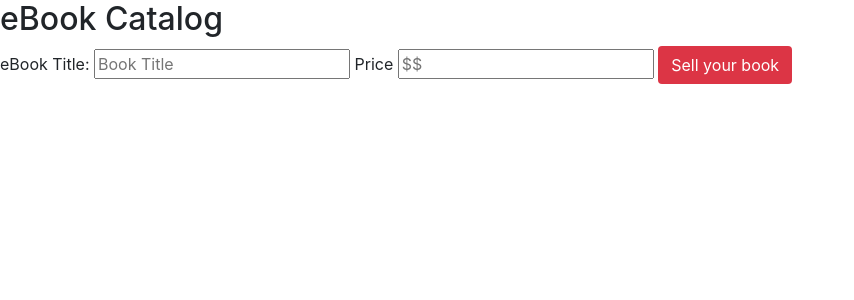
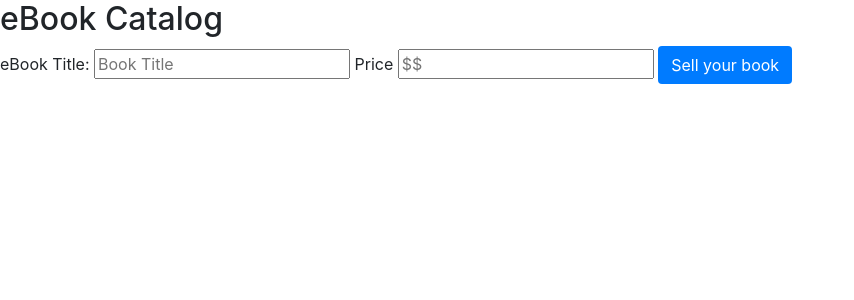
Before and after one commit to adhithin/virtualLibrary, a Flask app: page /join/sell in a window 1280 px wide. Shown: the top 300 px of the page, without its empty margins (0-854 px from the left). Run offline with Flask 2, Linux system fonts and the light colour scheme; data that the repository does not hold is empty; some libraries are stand-ins or nearby versions.

Commit message:
changed to dn colors and linked sites

```diff
--- a/emails/templates/ebooks.html
+++ b/emails/templates/ebooks.html
@@ -23,19 +23,19 @@
         <label for="rating">Price</label>
         <input id="rating" type="number" name="rating" placeholder="$$">
         <!-- submit button --->
-        <button class="btn  my-2 my-sm-0 text-white bg-danger" type="submit"> Sell your book</button>
+        <button class="btn  my-2 my-sm-0 text-white bg-primary" type="submit"> Sell your book</button>
     </form>  <!-- end of form --->
 
 </div>
 <!-- using jinja and displaying results on cards --->
 {% for books in ebook_catalog  %}
-<div class="card bg-light">
-    <div class="card-body">
+<div class="card">
+    <div class="card-body bg-primary">
         <form action="" method="GET">
-            <a class="btn  my-2 my-sm-0 text-white bg-danger" type="submit"> BUY</a>
+            <a class="btn  my-2 my-sm-0 bg-success text-light" type="submit"> BUY</a>
         </form>  <!-- end of form --->
-        <b> {{books.title}}, ${{books.price}}</b>  <!-- getters, which get the book listings from python --->
-        <p> listed by: unknown seller</p>
+        <b class="text-light"> {{books.title}}, ${{books.price}}</b>  <!-- getters, which get the book listings from python --->
+        <p class="text-light"> listed by: unknown seller</p>
 
     </div>
 </div>
--- a/templates/home.html
+++ b/templates/home.html
@@ -26,6 +26,12 @@
             <li class="nav-item dropdown">
                 <a class="nav-link" href="/randompoem">Random Poem</a>
             </li>
+
+            <li class="nav-item">
+                <a class="nav-link" href="/join/sell" >Sell Books</a>
+            </li>
+
+
         </ul>
         <form class="form-inline my-2 my-lg-0">
             <input class="form-control mr-sm-2" type="search" placeholder="Search" aria-label="Search">
```
